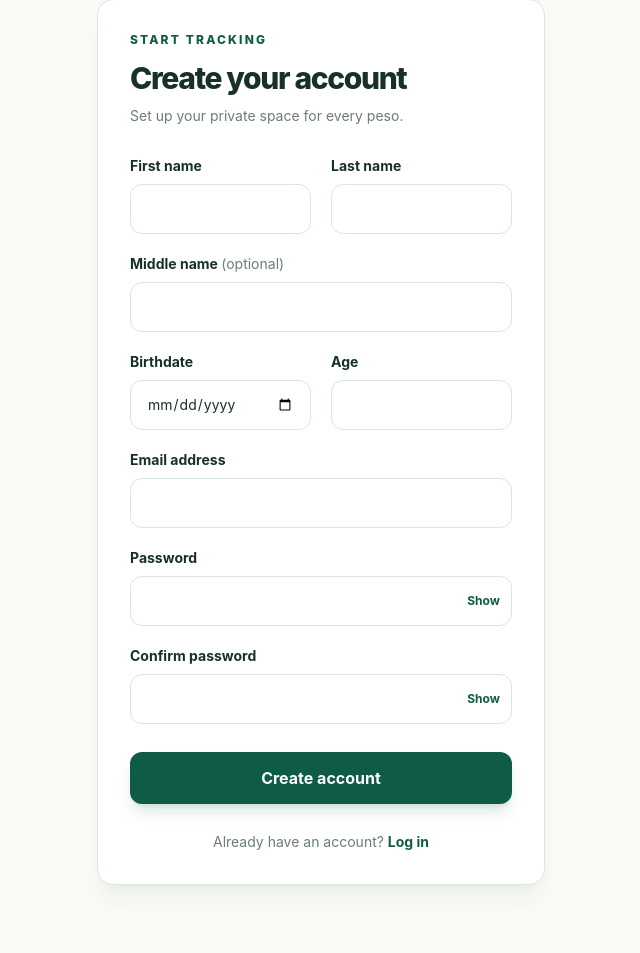
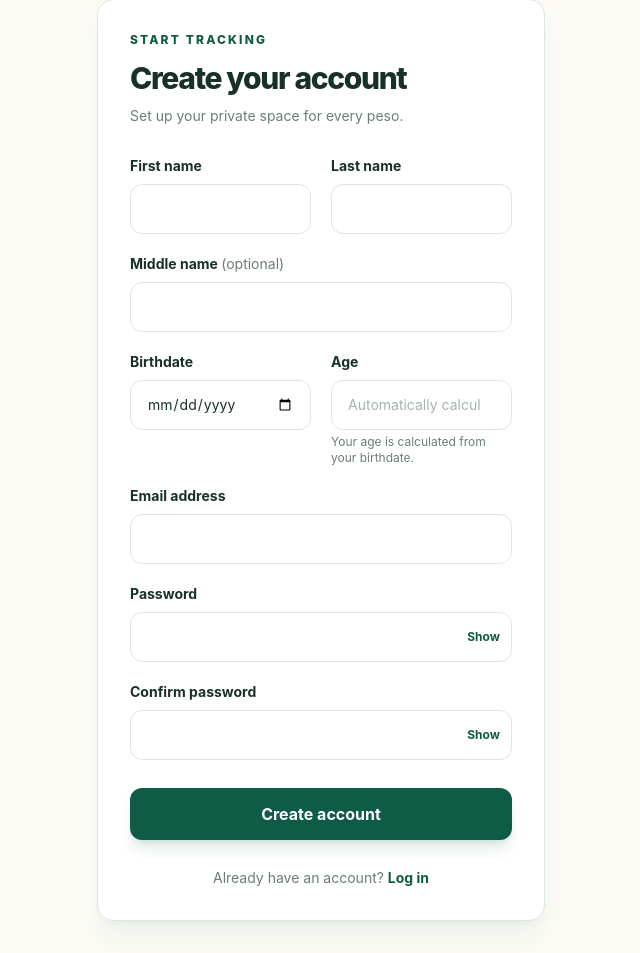
Before and after one commit to jinxinyii/xinphp, a PHP site: page /register.php in a window 1280 px wide. Shown: the part 101-1054 px from the top of the page, without its empty margins (319-959 px from the left). Before the commit the page ends 991 px from the top, so only its background shows below. Run offline with PHP 8.4, Linux system fonts and the light colour scheme.

Commit message:
feat: add age calculation from birthdate and improve form inputs
- Implemented automatic age calculation based on the birthdate input in app.js.
- Updated register.php to remove manual age input and validate age against birthdate.
- Adjusted input fields in register.php and index.php to enhance user experience, including adding a placeholder for age and styling for password inputs.
- Enhanced CSS for password input fields to improve layout and visibility.

```diff
--- a/assets/js/app.js
+++ b/assets/js/app.js
@@ -61,3 +61,42 @@ document.querySelectorAll('.sidebar-toggle').forEach((button) => {
 
     navigation.querySelectorAll('a').forEach((link) => link.addEventListener('click', closeNavigation));
 });
+
+const birthdateInput = document.getElementById('birthdate');
+const ageInput = document.getElementById('age');
+
+function updateAgeFromBirthdate() {
+    if (!birthdateInput || !ageInput) return;
+
+    const value = birthdateInput.value;
+    const match = /^(\d{4})-(\d{2})-(\d{2})$/.exec(value);
+
+    if (!match) {
+        ageInput.value = '';
+        return;
+    }
+
+    const year = Number(match[1]);
+    const month = Number(match[2]);
+    const day = Number(match[3]);
+    const birthdate = new Date(year, month - 1, day);
+
+    if (birthdate.getFullYear() !== year || birthdate.getMonth() !== month - 1 || birthdate.getDate() !== day) {
+        ageInput.value = '';
+        return;
+    }
+
+    const today = new Date();
+    let age = today.getFullYear() - year;
+    const birthdayHasPassed = today.getMonth() + 1 > month || (today.getMonth() + 1 === month && today.getDate() >= day);
+
+    if (!birthdayHasPassed) age -= 1;
+
+    ageInput.value = age >= 0 ? String(age) : '';
+}
+
+if (birthdateInput && ageInput) {
+    birthdateInput.addEventListener('input', updateAgeFromBirthdate);
+    birthdateInput.addEventListener('change', updateAgeFromBirthdate);
+    updateAgeFromBirthdate();
+}
--- a/index.php
+++ b/index.php
@@ -112,7 +112,7 @@ require __DIR__ . '/includes/header.php';
                         <div class="flex items-center justify-between gap-4">
                             <label for="password">Password</label>
                         </div>
-                        <div class="relative"><input id="password" name="password" type="password"
+                        <div class="relative"><input id="password" name="password" type="password" class="password-input"
                                 placeholder="Enter your password" autocomplete="current-password" required><button
                                 class="toggle-password absolute right-3 top-1/2 -translate-y-1/2 text-xs font-bold text-brand hover:text-brand-dark"
                                 type="button" aria-controls="password" aria-label="Show password">Show</button></div>
--- a/register.php
+++ b/register.php
@@ -20,7 +20,6 @@ if ($_SERVER['REQUEST_METHOD'] === 'POST') {
     $firstName = trim((string) ($_POST['first_name'] ?? ''));
     $middleName = trim((string) ($_POST['middle_name'] ?? ''));
     $lastName = trim((string) ($_POST['last_name'] ?? ''));
-    $age = trim((string) ($_POST['age'] ?? ''));
     $birthdate = trim((string) ($_POST['birthdate'] ?? ''));
     $email = trim((string) ($_POST['email'] ?? ''));
     $password = (string) ($_POST['password'] ?? '');
@@ -38,10 +37,7 @@ if ($_SERVER['REQUEST_METHOD'] === 'POST') {
     if (mb_strlen($lastName) < 1 || mb_strlen($lastName) > 50) {
         $errors[] = 'Enter a last name between 1 and 50 characters.';
     }
-    $submittedAge = filter_var($age, FILTER_VALIDATE_INT, ['options' => ['min_range' => 0, 'max_range' => 130]]);
-    if ($submittedAge === false) {
-        $errors[] = 'Enter a valid age between 0 and 130.';
-    }
+    $calculatedAge = null;
     $birthdateObject = DateTimeImmutable::createFromFormat('!Y-m-d', $birthdate);
     $birthdateErrors = DateTimeImmutable::getLastErrors();
     $birthdateIsValid = $birthdateObject instanceof DateTimeImmutable
@@ -52,10 +48,11 @@ if ($_SERVER['REQUEST_METHOD'] === 'POST') {
         $errors[] = 'Enter a valid birthdate.';
     } elseif ($birthdateObject > new DateTimeImmutable('today')) {
         $errors[] = 'Birthdate cannot be in the future.';
-    } elseif ($submittedAge !== false) {
+    } else {
         $calculatedAge = $birthdateObject->diff(new DateTimeImmutable('today'))->y;
-        if ($submittedAge !== $calculatedAge) {
-            $errors[] = "Your age must match your birthdate (calculated age: {$calculatedAge}).";
+        $age = (string) $calculatedAge;
+        if ($calculatedAge > 130) {
+            $errors[] = 'Your age must be 130 or younger.';
         }
     }
     if (!filter_var($email, FILTER_VALIDATE_EMAIL) || mb_strlen($email) > 191) {
@@ -78,7 +75,7 @@ if ($_SERVER['REQUEST_METHOD'] === 'POST') {
                 'first_name' => $firstName,
                 'middle_name' => $middleName !== '' ? $middleName : null,
                 'last_name' => $lastName,
-                'age' => $submittedAge,
+                'age' => $calculatedAge,
                 'birthdate' => $birthdate,
                 'email' => $email,
                 'password' => password_hash($password, PASSWORD_DEFAULT),
@@ -130,21 +127,21 @@ require __DIR__ . '/includes/header.php';
                 </div>
                 <div class="mt-5 grid gap-5 sm:grid-cols-2">
                     <div class="form-field"><label for="birthdate">Birthdate</label><input id="birthdate"
-                            name="birthdate" type="date" value="<?= e($birthdate) ?>" autocomplete="bday" required>
+                            name="birthdate" type="date" value="<?= e($birthdate) ?>" max="<?= e((new DateTimeImmutable('today'))->format('Y-m-d')) ?>" autocomplete="bday" required>
                     </div>
                     <div class="form-field"><label for="age">Age</label><input id="age" name="age" type="number"
-                            value="<?= e($age) ?>" min="0" max="130" inputmode="numeric" required></div>
+                            value="<?= e($age) ?>" min="0" max="130" inputmode="numeric" placeholder="Automatically calculated" readonly aria-describedby="age-help"><p id="age-help" class="mt-1 text-xs text-muted">Your age is calculated from your birthdate.</p></div>
                 </div>
                 <div class="form-field mt-5"><label for="email">Email address</label><input id="email" name="email"
                         type="email" value="<?= e($email) ?>" autocomplete="email" required></div>
                 <div class="form-field mt-5"><label for="password">Password</label>
-                    <div class="relative"><input id="password" name="password" type="password" minlength="8"
+                    <div class="relative"><input id="password" name="password" type="password" class="password-input" minlength="8"
                             autocomplete="new-password" required><button
                             class="toggle-password absolute right-3 top-1/2 -translate-y-1/2 text-xs font-bold text-brand hover:text-brand-dark"
                             type="button" aria-controls="password" aria-label="Show password">Show</button></div>
                 </div>
                 <div class="form-field mt-5"><label for="password_confirmation">Confirm password</label>
-                    <div class="relative"><input id="password_confirmation" name="password_confirmation" type="password"
+                    <div class="relative"><input id="password_confirmation" name="password_confirmation" type="password" class="password-input"
                             minlength="8" autocomplete="new-password" required><button
                             class="toggle-password absolute right-3 top-1/2 -translate-y-1/2 text-xs font-bold text-brand hover:text-brand-dark"
                             type="button" aria-controls="password_confirmation" aria-label="Show password">Show</button>
```
Also changed, not shown: src/input.css (+8 -0 lines), assets/css/output.css.
